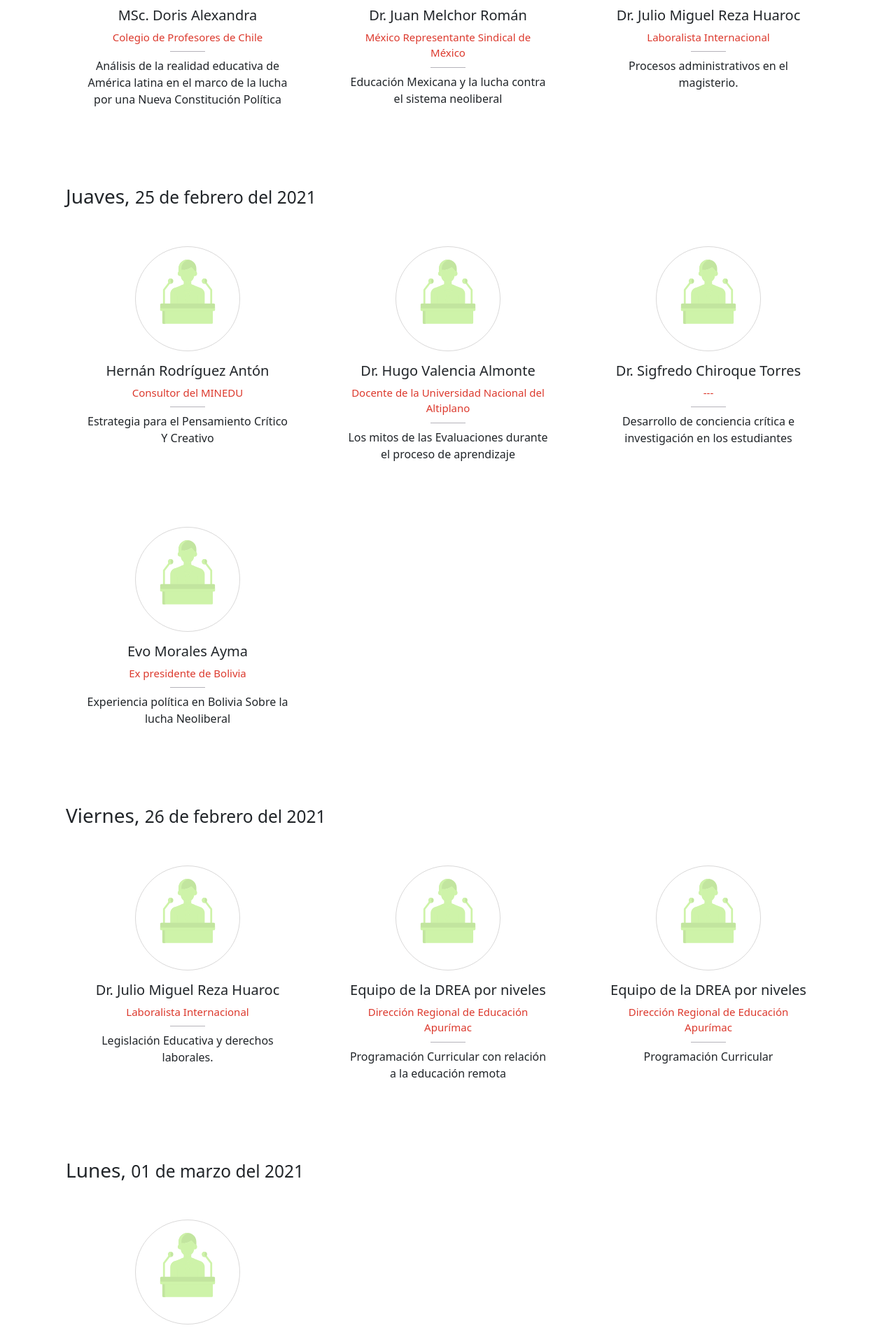
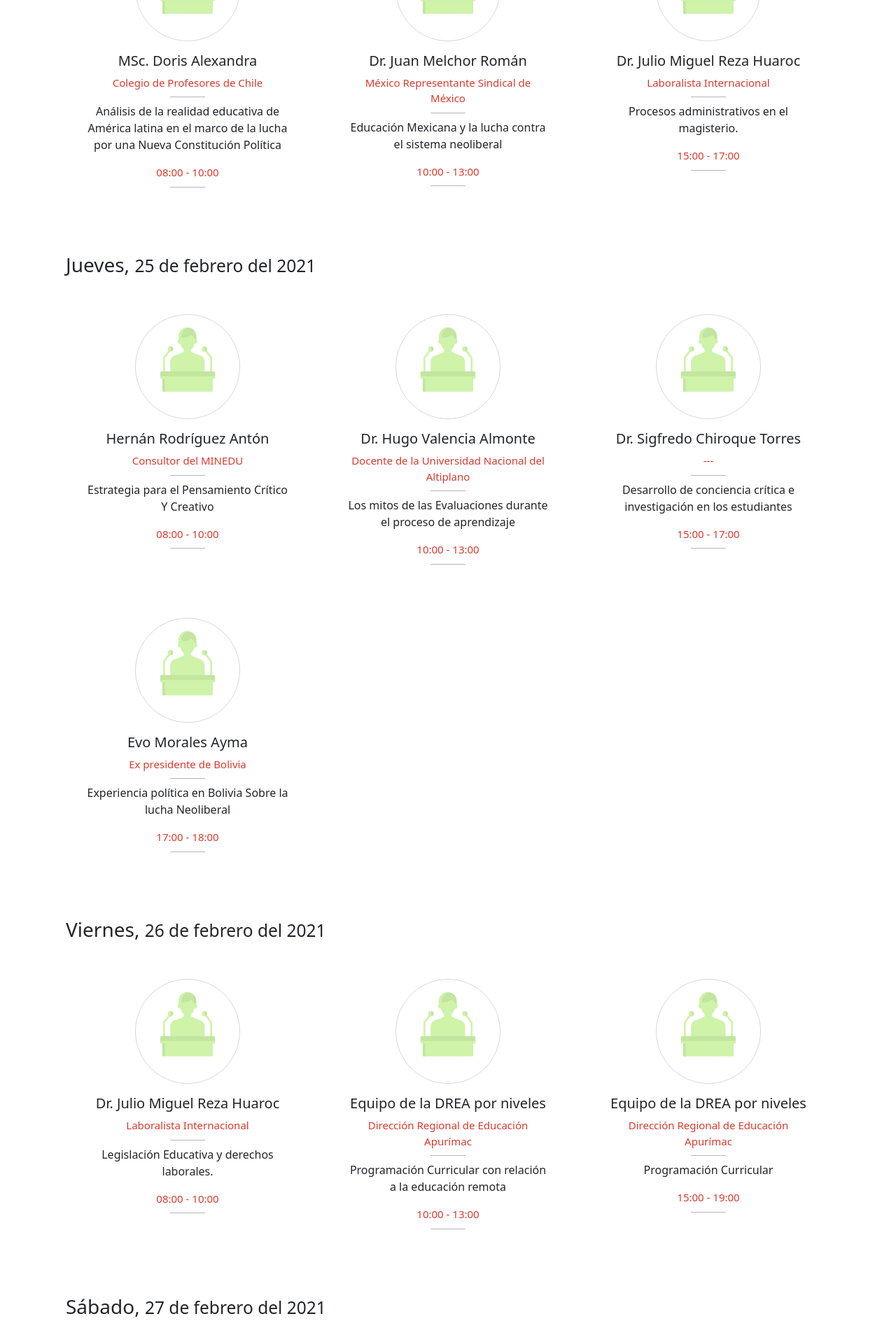
Before and after one commit to KevinQL/sutea2021-covid, a PHP site: template views/speakers.php in a window 1280 px wide. Shown: the part 1680-3588 px from the top of the page at 70% size. Run offline with PHP 8.4, Linux system fonts and the light colour scheme; the template is opened without the code that fills it, so the values that code supplies are empty; some libraries are stand-ins or nearby versions.

Commit message:
me gua morir wiiiiii

```diff
--- a/views/inscripcion_evento.php
+++ b/views/inscripcion_evento.php
@@ -59,9 +59,9 @@
             <select class="form-select" aria-label="Default select example" id="ugelName" name="inscription_ugelName">
               <option selected>Abancay</option>
               <option value="Andahuaylas">Andahuaylas</option>
-              <option value="Antabanba">Antabanba</option>
+              <option value="Antabanba">Antabamba</option>
               <option value="Aymaraes">Aymaraes</option>
-              <option value="Cotabanba">Cotabanba</option>
+              <option value="Cotabanba">Cotabambas</option>
               <option value="Chincheros">Chincheros</option>
               <option value="Grau">Grau</option>
               <option value="Huancarama">Huancarama</option>
--- a/views/js/data/speakers.js
+++ b/views/js/data/speakers.js
@@ -1,6 +1,6 @@
 export const speakers = {
     "title": "Conferencistas",
-    "subtitle": "Subtitle description",
+    "subtitle": "2021",
     "events": [
         {
             "day": "Lunes",
@@ -10,14 +10,14 @@
                     "name": "Prof. Moisés Chipana Valencia",
                     "proffesion": "Dirigente Nacional de FENATEPERU",
                     "description": "Sindicalismo Clasista (principios del sindicalismo) luchas y perspectivas",
-                    "date": "",
+                    "date": "10:00 - 12:00",
                     "photo": "views/assets/animation/employee.svg"
                 },
                 {
                     "name": "Dr. Alex Alberto Chaman Portugal",
                     "proffesion": "Docente UMSA UPEA Bolivia Docente de Post Grado",
                     "description": "Alcances de la Filosofía de la Educación en tiempos del Neoliberalismo.",
-                    "date": "",
+                    "date": "15:00 - 18:00",
                     "photo": "views/assets/animation/employee.svg"
                 }
             ]
@@ -31,21 +31,21 @@
                     "name": "Geraldine Coloti",
                     "proffesion": "Periodista y escritora italiana",
                     "description": "La manipulación mediática y la desinformación",
-                    "date": "",
+                    "date": "09:00 - 11:00",
                     "photo": "views/assets/animation/employee.svg"
                 },
                 {
                     "name": "Maestro Carlos Gallardo",
                     "proffesion": "Uno de los fundadores del SUTEP 1972",
                     "description": "Historia de las luchas magisteriales y sus repercusiones.",
-                    "date": "",
+                    "date": "11:00 - 13:00",
                     "photo": "views/assets/animation/employee.svg"
                 },
                 {
                     "name": "MSc María Carmen Romano",
                     "proffesion": "Docente e investigadora de la Universidad de Buenos Aires. (Argentina)",
                     "description": "La Educación en Época de COVID 19.",
-                    "date": "",
+                    "date": "15:00 - 18:00",
                     "photo": "views/assets/animation/employee.svg"
                 }
             ]
@@ -59,56 +59,57 @@
                     "name": "MSc. Doris Alexandra",
                     "proffesion": "Colegio de Profesores de Chile",
                     "description": "Análisis de la realidad educativa de América latina en el marco de la lucha por una Nueva Constitución Política",
-                    "date": "",
+                    "date": "08:00 - 10:00",
                     "photo": "views/assets/animation/employee.svg"
                 },
                 {
                     "name": "Dr. Juan Melchor Román",
                     "proffesion": "México Representante Sindical de México",
                     "description": "Educación Mexicana y la lucha contra el sistema neoliberal",
-                    "date": "",
+                    "date": "10:00 - 13:00",
                     "photo": "views/assets/animation/employee.svg"
                 },
                 {
                     "name": "Dr. Julio Miguel Reza Huaroc",
                     "proffesion": "Laboralista Internacional",
                     "description": "Procesos administrativos en el magisterio.",
-                    "date": "",
+                    "date": "15:00 - 17:00",
                     "photo": "views/assets/animation/employee.svg"
                 }
+
             ]
 
         },
         {
-            "day": "Juaves",
+            "day": "Jueves",
             "date": "25 de febrero del 2021",
             "speakers": [
                 {
                     "name": "Hernán Rodríguez Antón",
                     "proffesion": "Consultor del MINEDU",
                     "description": "Estrategia para el Pensamiento Crítico Y Creativo",
-                    "date": "",
+                    "date": "08:00 - 10:00",
                     "photo": "views/assets/animation/employee.svg"
                 },
                 {
                     "name": "Dr. Hugo Valencia Almonte",
                     "proffesion": "Docente de la Universidad Nacional del Altiplano",
                     "description": "Los mitos de las Evaluaciones durante el proceso de aprendizaje",
-                    "date": "",
+                    "date": "10:00 - 13:00",
                     "photo": "views/assets/animation/employee.svg"
                 },
                 {
                     "name": "Dr. Sigfredo Chiroque Torres",
                     "proffesion": "---",
                     "description": "Desarrollo de conciencia crítica e investigación en los estudiantes",
-                    "date": "",
+                    "date": "15:00 - 17:00",
                     "photo": "views/assets/animation/employee.svg"
                 },
                 {
                     "name": "Evo Morales Ayma",
                     "proffesion": "Ex presidente de Bolivia",
                     "description": "Experiencia política en Bolivia Sobre la lucha Neoliberal",
-                    "date": "",
+                    "date": "17:00 - 18:00",
                     "photo": "views/assets/animation/employee.svg"
                 }
             ]
@@ -122,23 +123,44 @@
                     "name": "Dr. Julio Miguel Reza Huaroc",
                     "proffesion": "Laboralista Internacional",
                     "description": "Legislación Educativa y derechos laborales.",
-                    "date": "",
+                    "date": "08:00 - 10:00",
                     "photo": "views/assets/animation/employee.svg"
                 },
                 {
                     "name": "Equipo de la DREA por niveles",
                     "proffesion": "Dirección Regional de Educación Apurímac",
                     "description": "Programación Curricular con relación a la educación remota",
-                    "date": "",
+                    "date": "10:00 - 13:00",
                     "photo": "views/assets/animation/employee.svg"
                 },
                 {
                     "name": "Equipo de la DREA por niveles",
                     "proffesion": "Dirección Regional de Educación Apurímac",
                     "description": "Programación Curricular",
-                    "date": "",
+                    "date": "15:00 - 19:00",
                     "photo": "views/assets/animation/employee.svg"
                 }
+            ]
+
+        },
+        {
+            "day": "Sábado",
+            "date": "27 de febrero del 2021",
+            "speakers": [
+                {
+                    "name": "Equipo de la DREA por niveles",
+                    "proffesion": "Dirección Regional de Educación Apurímac",
+                    "description": "Programación Curricular con relación a la educación remota",
+                    "date": "08:00 - 13:00",
+                    "photo": "views/assets/animation/employee.svg"
+                },
+                {
+                    "name": "Equipo de la DREA por niveles",
+                    "proffesion": "Dirección Regional de Educación Apurímac",
+                    "description": "Programación Curricular",
+                    "date": "15:00 - 19:00",
+                    "photo": "views/assets/animation/employee.svg"
+                },
             ]
 
         },
@@ -150,7 +172,7 @@
                     "name": "Mg. Daniel Molina Solís",
                     "proffesion": "---",
                     "description": "Razonamiento Matemático Taller para resolver problemas para el examen de nombramiento y ascenso de escala",
-                    "date": "",
+                    "date": "14:00 - 18:00",
                     "photo": "views/assets/animation/employee.svg"
                 }
             ]
@@ -164,7 +186,7 @@
                     "name": "DREA",
                     "proffesion": "Dirección Regional de Educación Apurímac",
                     "description": "Razonamiento Verbal Taller para resolver problemas para el examen de nombramiento y ascenso de escala",
-                    "date": "",
+                    "date": "14:00 - 18:00",
                     "photo": "views/assets/animation/employee.svg"
                 }
             ]
@@ -178,12 +200,13 @@
                     "name": "Docentes formadores en EIB Apurímac",
                     "proffesion": "---",
                     "description": "EIB Taller: Gramática Quechua",
-                    "date": "",
+                    "date": "14:00 - 18:00",
                     "photo": "views/assets/animation/employee.svg"
                 }
             ]
 
         },
+
         {
             "day": "Jueves",
             "date": "04 de marzo del 2021",
@@ -192,7 +215,7 @@
                     "name": "Docentes formadores en EIB Apurímac",
                     "proffesion": "---",
                     "description": "EIB Taller: Gramática Quechua",
-                    "date": "",
+                    "date": "14:00 - 18:00",
                     "photo": "views/assets/animation/employee.svg"
                 }
             ]
@@ -203,10 +226,10 @@
             "date": "05 de marzo del 2021",
             "speakers": [
                 {
-                    "name": "Ing.Lenyn Elí Flores Balandra",
+                    "name": "Ing. Lenyn Elí Flores Balandra",
                     "proffesion": "Especialista en Tecnología de la Información y Comunicación",
                     "description": "Herramientas digitales y la aplicación en la educación remota (uso adecuado)",
-                    "date": "",
+                    "date": "14:00 - 18:00",
                     "photo": "views/assets/animation/employee.svg"
                 }
             ]
@@ -220,7 +243,7 @@
                     "name": "---",
                     "proffesion": "Especialista en Tecnología de la Información y Comunicación",
                     "description": "Herramientas digitales y la aplicación en la educación remota (uso adecuado)",
-                    "date": "",
+                    "date": "14:00 - 17:00",
                     "photo": "views/assets/animation/employee.svg"
                 }
             ]
--- a/views/js/load_speaker.js
+++ b/views/js/load_speaker.js
@@ -19,6 +19,8 @@
                             <h5>${spk.name}</h5>
                             <span small class="font-color-vprimary font-weight-bold">${spk.proffesion}</span>
                             <p class="mt-2">${spk.description}</p>
+                            <span small class="font-color-vprimary font-weight-bold">${spk.date}</span>
+
                         </div>
                     </div>
              `
--- a/views/transmision.php
+++ b/views/transmision.php
@@ -14,7 +14,7 @@
     ?>
   <section class="container-slide my-4">
         <section class="container">
-            <iframe width="100%" height="550" src="https://www.youtube.com/embed/Qg0JnO5-OC4" frameborder="0" allow="accelerometer; autoplay; clipboard-write; encrypted-media; gyroscope; picture-in-picture" allowfullscreen></iframe>
+            <iframe width="100%" height="550" src="https://www.youtube.com/embed/ytL_VJGoqk8" frameborder="0" allow="accelerometer; autoplay; clipboard-write; encrypted-media; gyroscope; picture-in-picture" allowfullscreen></iframe>
         </section>
   </section>
 
```
